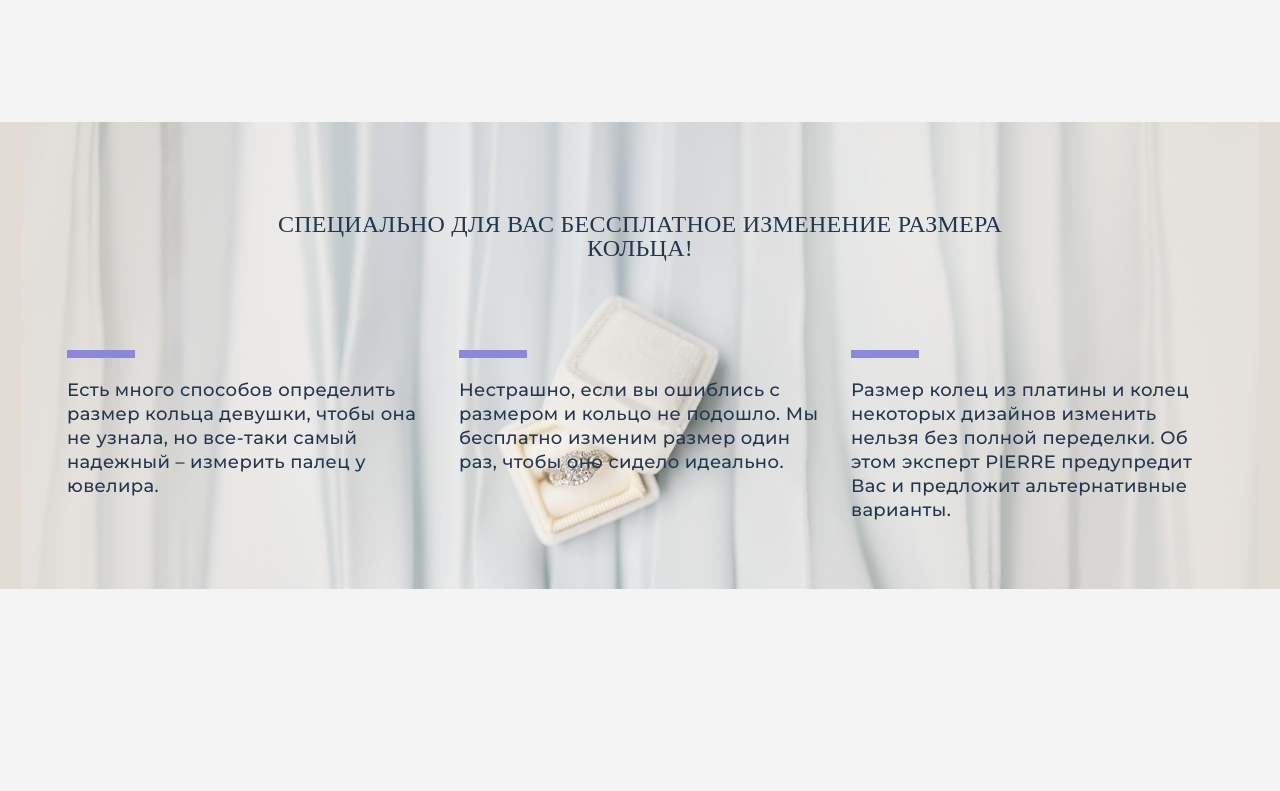
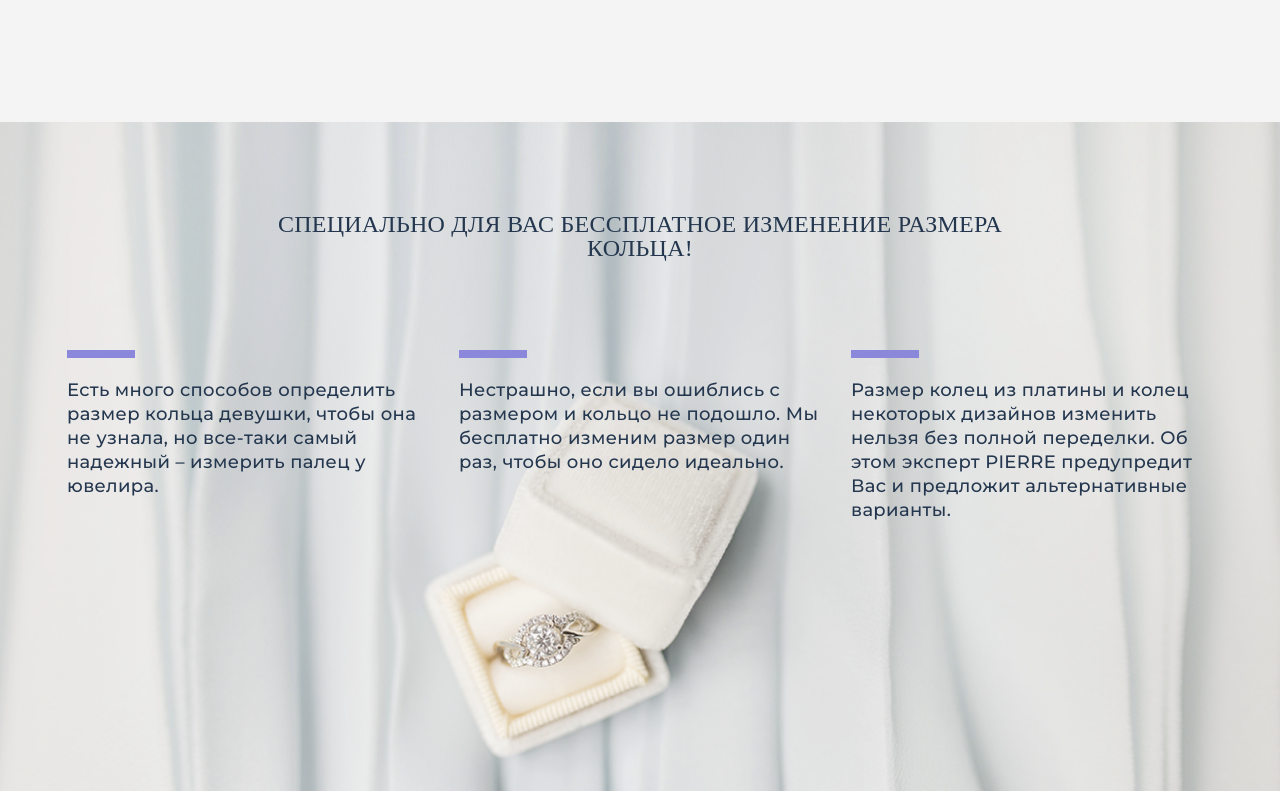
Before and after one commit to akylik/domashka_7, a plain HTML site: page index.html in a window 1280 px wide. Shown: the part 5229-6020 px from the top of the page. Drawn offline with Linux system fonts and the light colour scheme.

Commit message:
Upload backgroung (cover)

```diff
--- a/css/style.css
+++ b/css/style.css
@@ -517,8 +517,8 @@ h5 {
 }
 .stock {
 	min-height: 700px;
-	background: url(../img/background_stock.png) 0 0 no-repeat;
-	background-size: 100% auto;
+	background: url(../img/background_stock.png) 50% 0 no-repeat;
+	background-size: cover;
 }
 .stock_text {
 	max-width: 754px;
```
